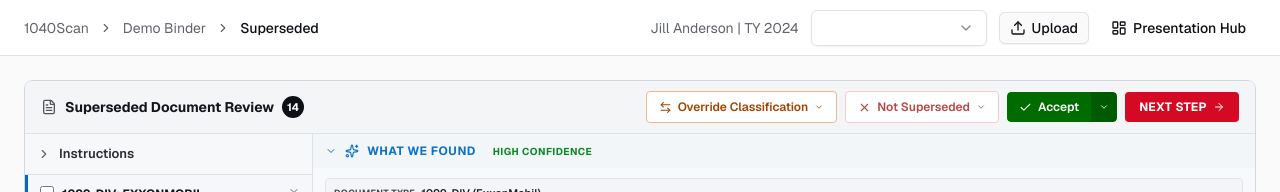
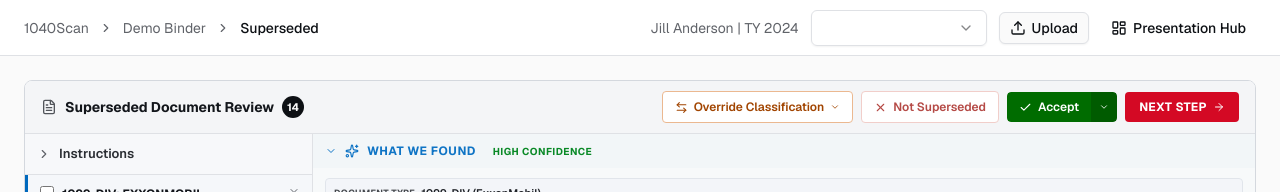
Before and after one commit to PinkeshSolankiTR/v0-1040-scan-review-wizard-workflow-transformation, a Next.js app: page /binder/1/superseded in a window 1280 px wide. Shown: the top 192 px of the page. Built offline with nearby package versions, Linux system fonts and the light colour scheme.

Commit message:
remove obsolete dropdown chevron from "Not Superseded" button

```diff
--- a/components/design-variants/variant-e-doc-compare.tsx
+++ b/components/design-variants/variant-e-doc-compare.tsx
@@ -969,7 +969,6 @@ export function VariantEDocCompare({ data }: { data: SupersededRecord[] }) {
             >
               <X style={{ inlineSize: '0.8125rem', blockSize: '0.8125rem' }} />
               Not Superseded
-              {!isGroupRejected && !allGroupAccepted && <ChevronDown style={{ inlineSize: '0.625rem', blockSize: '0.625rem' }} />}
             </button>
 
             {/* Reject Panel Popover */}
```
